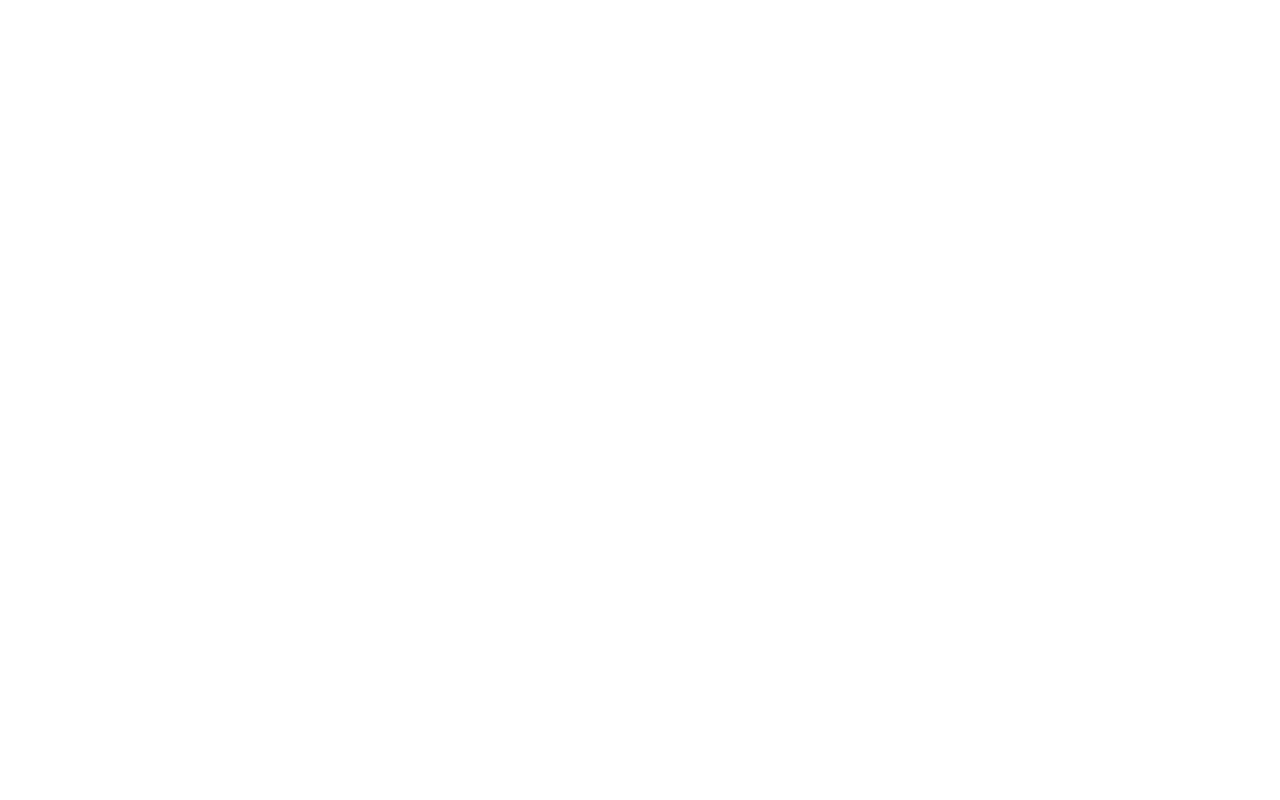
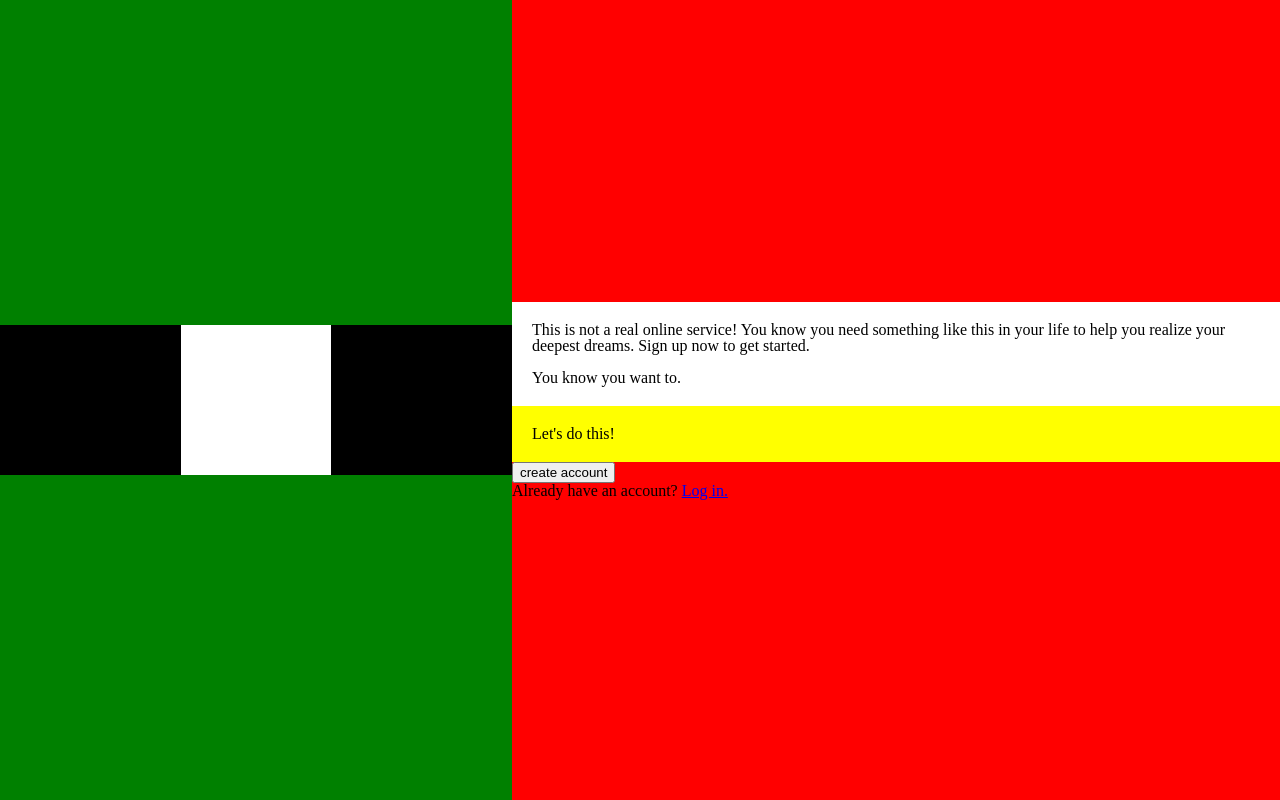
Before and after one commit to emilycurran/sign-up-form, a plain HTML site: page index.html in a window 1280 px wide. Drawn offline with Linux system fonts and the light colour scheme.

Commit message:
Basic structure of the desktop version of the webpage.

```diff
--- a/index.html
+++ b/index.html
@@ -10,8 +10,29 @@
 </head>
 <body>
     <main>
-        <div id="left-panel"></div>
-        <div id="form-panel"></div>
+        <div id="left-panel">
+            <div id="banner-panel">
+                <div id="logo"></div>
+            </div>
+        </div>
+        <div id="right-panel">
+            <header>
+                <p>This is not a real online service! You know you need something
+                    like this in your life to help you realize your deepest dreams.
+                    Sign up <em>now</em> to get started. <br> <br> You know you want to.
+                </p>
+            </header>
+            <div id="form-panel">
+                <p>Let's do this!</p>
+                <form >
+
+                </form>
+            </div>
+            <div id="login-create-account">
+                <button>create account</button>
+                <p>Already have an account? <a href="http://">Log in.</a></p>
+            </div>
+        </div>
     </main>
 </body>
 <script src="script.js"></script>
--- a/style.css
+++ b/style.css
@@ -1,3 +1,48 @@
+main {
+    display: flex;
+}
+
 #left-panel{
     background-color: green;
+    width: 40vw;
+    height: 100vh;
+    display: flex;
+    flex-direction: column;
+    justify-content: center;
 }
+
+#right-panel{
+    background-color: red;
+    width: 60vw;
+    height: 100vh;
+    display: flex;
+    flex-direction: column;
+    justify-content: center;
+}
+
+#banner-panel{
+    height: 150px;
+    background-color: black;
+    display: flex;
+    justify-content: center;
+}
+
+#logo {
+    height: 150px;
+    width: 150px;
+    background-color: white;
+}
+
+header {
+    background-color: white;
+    padding: 20px;
+}
+
+#form-panel {
+    background-color: yellow;
+    padding: 20px;
+}
+
+form {
+    background: yellowgreen;
+}
```
